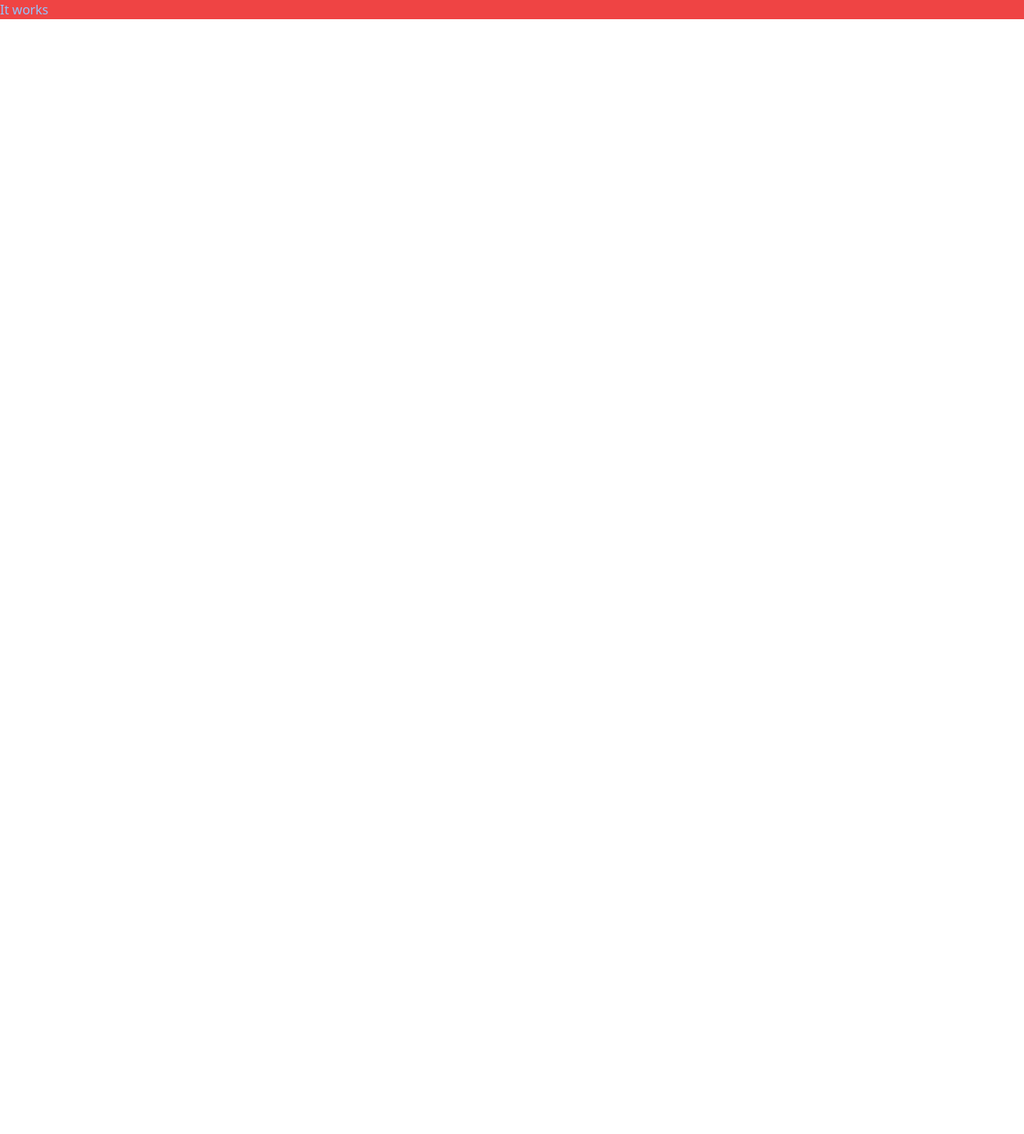
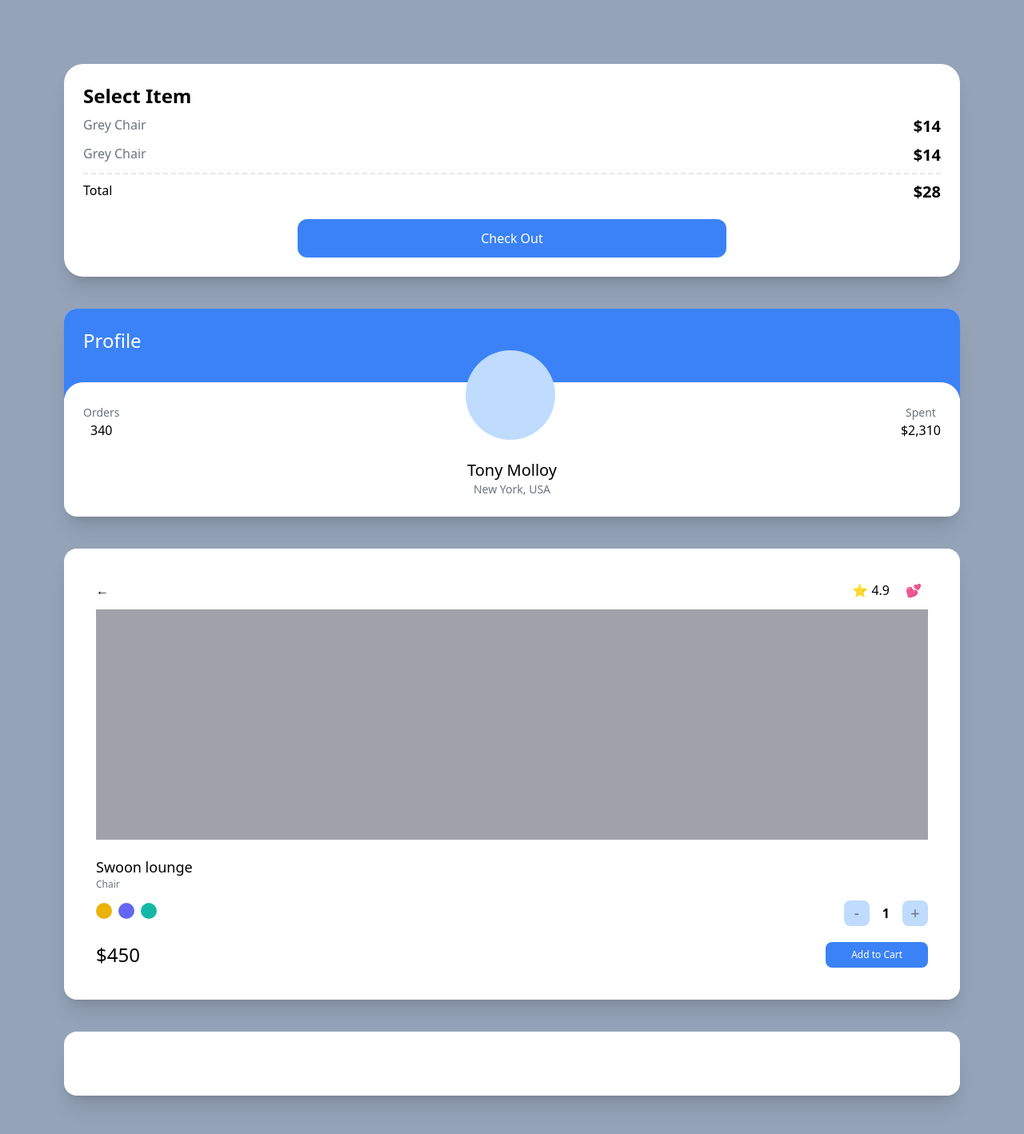
Before and after one commit to Dongdong-k/carrot_market, a Next.js app: page / in a window 1280 px wide. Shown: the top 1418 px of the page at 80% size. Before the commit the page ends 800 px from the top, so only its background shows below. Built offline with nearby package versions, Linux system fonts and the light colour scheme.

Commit message:
4.3 Test Drive part Three

```diff
--- a/pages/index.tsx
+++ b/pages/index.tsx
@@ -5,8 +5,84 @@ import styles from "../styles/Home.module.css";
 
 const Home: NextPage = () => {
   return (
-    <div className="bg-red-500">
-      <h1 className="text-blue-300"> It works</h1>
+    <div className="bg-slate-400 py-20 px-20 grid gap-10 min-h-screen">
+      <div className="bg-white p-6 rounded-3xl shadow-xl">
+        <span className="font-semibold text-2xl">Select Item</span>
+        <div className="flex justify-between my-2">
+          <span className="text-gray-500">Grey Chair</span>
+          <span className="font-semibold text-xl">$14</span>
+        </div>
+        <div className="flex justify-between">
+          <span className="text-gray-500">Grey Chair</span>
+          <span className="font-semibold text-xl">$14</span>
+        </div>
+        <div className="flex justify-between mt-2 pt-2 border-t-2 border-dashed">
+          <span className="">Total</span>
+          <span className="font-semibold text-xl">$28</span>
+        </div>
+        <div className="mt-5 bg-blue-500 text-white p-3 text-center rounded-xl w-2/4 mx-auto">
+          Check Out
+        </div>
+      </div>
+      <div className="bg-white rounded-2xl shadow-xl overflow-hidden">
+        <div className="bg-blue-500 p-6 pb-14">
+          <span className="text-white text-2xl">Profile</span>
+        </div>
+        <div className="rounded-3xl p-6 relative -top-5 bg-white">
+          <div className="flex justify-between items-end relative -top-16">
+            <div className="flex flex-col items-center">
+              <span className="text-sm text-gray-500">Orders</span>
+              <span className="font-medium">340</span>
+            </div>
+            <div className="h-28 w-28 bg-blue-200 rounded-full" />
+            <div className="flex flex-col items-center">
+              <span className="text-sm text-gray-500">Spent</span>
+              <span className="font-medium">$2,310</span>
+            </div>
+          </div>
+          <div className="relative flex flex-col items-center -mt-10 -mb-5">
+            <span className="text-xl font-medium"> Tony Molloy</span>
+            <span className="text-sm text-gray-500"> New York, USA</span>
+          </div>
+        </div>
+      </div>
+      <div className="bg-white p-10 rounded-2xl shadow-xl">
+        <div className="flex justify-between items-center mb-3">
+          <span>←</span>
+          <div className="space-x-3">
+            <span>⭐️ 4.9</span>
+            <span className="shdow-xl p-2 rounded-md">💕</span>
+          </div>
+        </div>
+        <div className="h-72 bg-zinc-400 mb-5" />
+        <div className="flex flex-col">
+          <span className="font-medium text-lg">Swoon lounge</span>
+          <span className="text-xs text-gray-500">Chair</span>
+          <div className="mt-3 mb-5 flex justify-between items-center">
+            <div className="space-x-2">
+              <button className="w-5 h-5 rounded-full bg-yellow-500" />
+              <button className="w-5 h-5 rounded-full bg-indigo-500" />
+              <button className="w-5 h-5 rounded-full bg-teal-500" />
+            </div>
+            <div className="flex items-center space-x-4">
+              <button className="bg-blue-200 flex justify-center items-center aspect-square w-8 rounded-lg text-xl text-gray-500">
+                -
+              </button>
+              <span className="font-semibold">1</span>
+              <button className="bg-blue-200 flex justify-center items-center aspect-square w-8 rounded-lg text-xl text-gray-500">
+                +
+              </button>
+            </div>
+          </div>
+          <div className="flex justify-between items-center">
+            <span className="font-medium text-2xl">$450</span>
+            <button className="bg-blue-500 text-center text-white rounded-lg py-2 px-8 text-xs">
+              Add to Cart{" "}
+            </button>
+          </div>
+        </div>
+      </div>
+      <div className="bg-white p-10 rounded-2xl shadow-xl"></div>
     </div>
   );
 };
```
